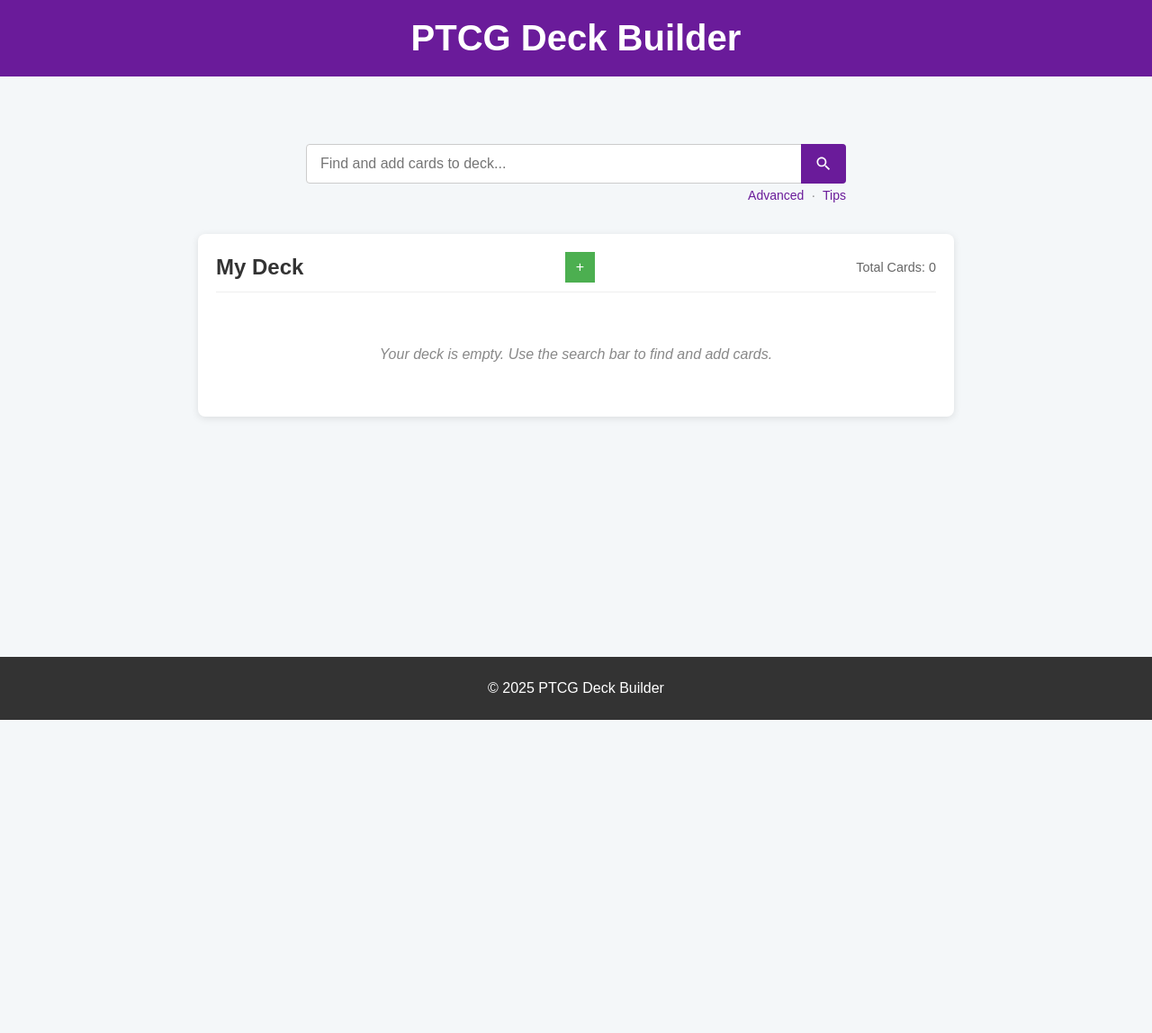
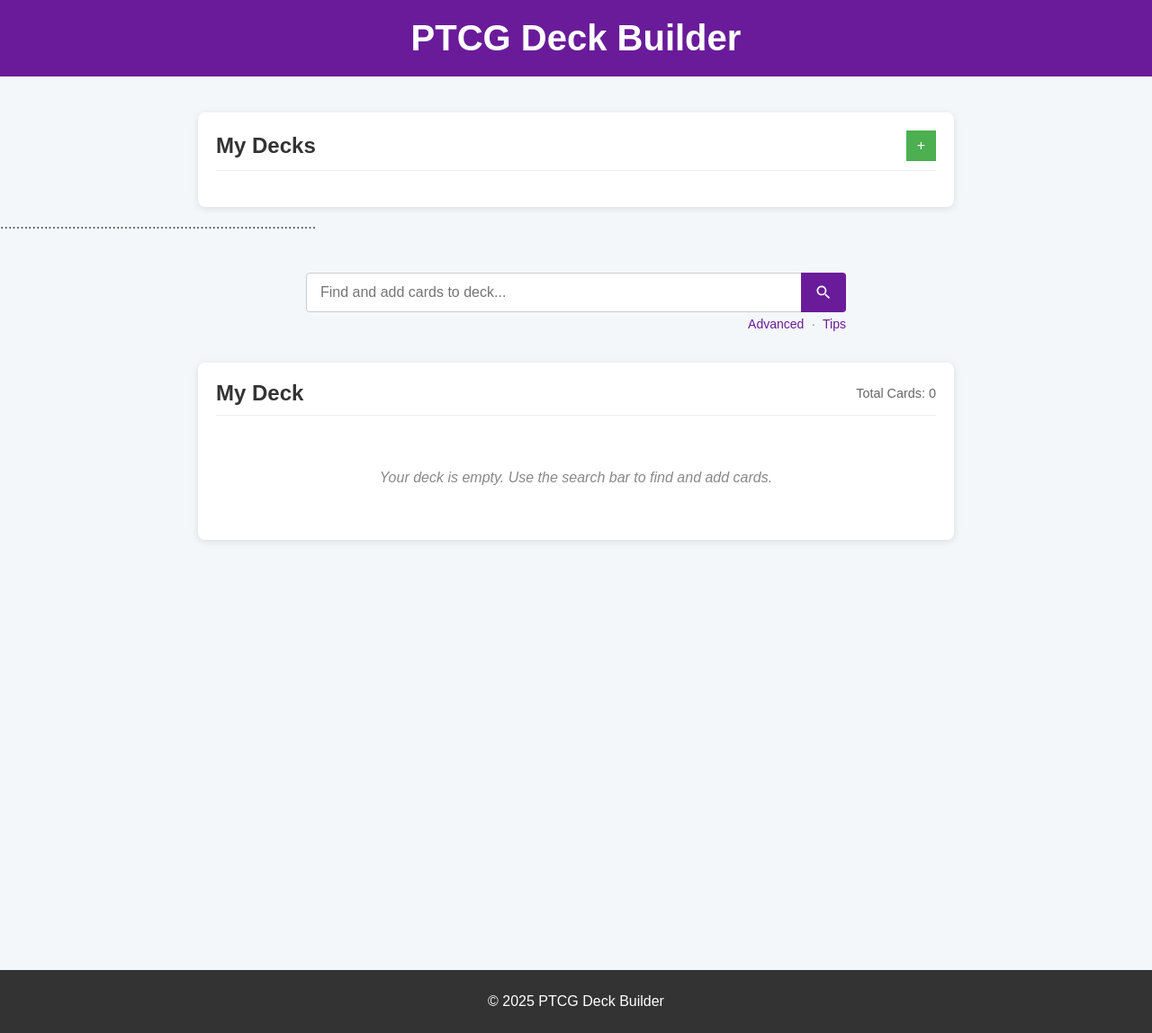
Before and after one commit to chiangamy210/ptcg_deck_builder, a React (Vite) app: page / in a window 1280 px wide. Shown: the whole page at 90% size. Before the commit the page ends 800 px from the top, so only its background shows below. Built offline with nearby package versions, Linux system fonts and the light colour scheme.

Commit message:
create decks component draft

```diff
--- a/src/App.jsx
+++ b/src/App.jsx
@@ -1,9 +1,43 @@
+import Decks from "./components/Decks";
 import DeckPage from "./components/DeckPage";
+import "./styles/App.css";
+import { useState } from "react";
+import axios from "axios";
 
 export default function App() {
+  const [deckName, setDeckName] = useState("");
+
+  const handleCreateDeck = async (deckName) => {
+    try {
+      const response = await axios.post("/api/createDeck", {
+        name: deckName || "New Deck",
+      });
+      const newDeck = response.data;
+      // setDeck([]);
+      setDeckName(newDeck.name);
+      localStorage.setItem("deckId", newDeck.id);
+      alert("Deck created successfully!");
+    } catch (error) {
+      console.error("Failed to create deck", error);
+    }
+  };
   return (
     <div>
+      <header className="app-header">
+        <h1>PTCG Deck Builder</h1>
+      </header>
+      <div className="column column-deck-table">
+        {" "}
+        <Decks onCreateDeck={handleCreateDeck} />
+      </div>
+
+      <div>
+        ...............................................................................
+      </div>
       <DeckPage />
+      <footer className="app-footer">
+        <p>&copy; 2025 PTCG Deck Builder</p>
+      </footer>
     </div>
   );
 }
--- a/src/components/DeckCreator.jsx
+++ b/src/components/DeckCreator.jsx
@@ -1,21 +1,26 @@
 import React, { useState } from "react";
 import "../styles/DeckCreator.css";
 
-const DeckCreator = ({ onCreateDeck }) => {
+const DeckCreator = ({ onSubmit }) => {
   const [deckName, setDeckName] = useState("");
 
-  const handleSubmit = (event) => {
-    event.preventDefault();
-    if (deckName.trim()) {
-      onCreateDeck(deckName);
-      setDeckName("");
-    }
-  };
+  // const handleSubmit = (event) => {
+  //   event.preventDefault();
+  //   if (deckName.trim()) {
+  //     onCreateDeck(deckName);
+  //     setDeckName("");
+  //   }
+  // };
 
   return (
     <div className="deck-creator">
       <h3>Create New Deck</h3>
-      <form onSubmit={handleSubmit}>
+      <form
+        onSubmit={(event) => {
+          event.preventDefault();
+          onSubmit(deckName);
+        }}
+      >
         <input
           type="text"
           placeholder="Enter deck name"
--- a/src/components/DeckPage.jsx
+++ b/src/components/DeckPage.jsx
@@ -11,7 +11,6 @@ let hoverTimer;
 
 function DeckPage() {
   const [deck, setDeck] = useState([]);
-  const [deckName, setDeckName] = useState("");
   const [searchResults, setSearchResults] = useState([]);
   const [hoveredCard, setHoveredCard] = useState(null);
   const [selectedCard, setSelectedCard] = useState(null);
@@ -50,20 +49,20 @@ function DeckPage() {
     }
   };
 
-  const handleCreateDeck = async (deckName) => {
-    try {
-      const response = await axios.post("/api/createDeck", {
-        name: deckName || "New DDDeck",
-      });
-      const newDeck = response.data;
-      setDeck([]);
-      setDeckName(newDeck.name);
-      localStorage.setItem("deckId", newDeck.id);
-      alert("Deck created successfully!");
-    } catch (error) {
-      console.error("Failed to create deck", error);
-    }
-  };
+  // const handleCreateDeck = async (deckName) => {
+  //   try {
+  //     const response = await axios.post("/api/createDeck", {
+  //       name: deckName || "New DDDeck",
+  //     });
+  //     const newDeck = response.data;
+  //     setDeck([]);
+  //     setDeckName(newDeck.name);
+  //     localStorage.setItem("deckId", newDeck.id);
+  //     alert("Deck created successfully!");
+  //   } catch (error) {
+  //     console.error("Failed to create deck", error);
+  //   }
+  // };
 
   const handleAddToDeck = async (card, quantity) => {
     try {
@@ -75,7 +74,6 @@ function DeckPage() {
       });
 
       if (response.status === 200) {
-        console.log("Deck updated:", response.data);
         setDeck(response.data.cards);
       } else {
         console.error("Failed to add card to deck");
@@ -110,18 +108,15 @@ function DeckPage() {
   };
   return (
     <div className="deckPage-container">
-      <header className="deckPage-header">
-        <h1>PTCG Deck Builder</h1>
-      </header>
       <main className="deckPage-main">
         <SearchBar onSearch={handleSearch} />
         <div className="deckPage-columns">
-          <div className="column column-deck-table">
+          <div className="column ">
             <DeckTable
               deck={deck}
               onCardClick={handleCardClick}
               clearSelectedCard={clearSelectedCard}
-              onCreateDeck={handleCreateDeck}
+              // onCreateDeck={handleCreateDeck}
             />
           </div>
           {selectedCard ? (
@@ -142,9 +137,6 @@ function DeckPage() {
           ) : null}
         </div>
       </main>
-      <footer className="deckPage-footer">
-        <p>&copy; 2025 PTCG Deck Builder</p>
-      </footer>
     </div>
   );
 }
--- a/src/components/DeckTable.jsx
+++ b/src/components/DeckTable.jsx
@@ -5,7 +5,7 @@ import DeckCreator from "./DeckCreator";
 import "../styles/DeckTable.css";
 
 const DeckTable = ({ deck, onCardLeave, onCardClick, onCreateDeck }) => {
-  const [isCreatorVisible, setIsCreatorVisible] = useState(false);
+  // const [isCreatorVisible, setIsCreatorVisible] = useState(false);
 
   // const handleCreateDeck = (deckName) => {
   //   console.log("Deck created:", deckName);
@@ -54,22 +54,22 @@ const DeckTable = ({ deck, onCardLeave, onCardClick, onCreateDeck }) => {
     <div className="deck-table">
       <div className="deck-header">
         <h2>My Deck</h2>
-        <button
+        {/* <button
           className="new-deck-button"
           onClick={() => setIsCreatorVisible(true)}
         >
           +
-        </button>
+        </button> */}
         <div className="deck-stats">Total Cards: {deck.length}</div>
       </div>
 
-      {isCreatorVisible && (
+      {/* {isCreatorVisible && (
         <DeckCreator
           onCreateDeck={(deckName) => {
             onCreateDeck(deckName);
           }}
         />
-      )}
+      )} */}
 
       {Object.keys(groupedCards).length === 0 ? (
         <div className="empty-deck-message">
--- /dev/null
+++ b/src/components/Decks.jsx
@@ -0,0 +1,41 @@
+import React, { useState } from "react";
+import DeckCreator from "./DeckCreator";
+import "../styles/DeckTable.css";
+
+const Decks = ({ deck, onCardLeave, onCardClick, onCreateDeck }) => {
+  const [isCreatorVisible, setIsCreatorVisible] = useState(false);
+  const handleSubmit = (deckName) => {
+    if (deckName) {
+      onCreateDeck(deckName);
+      setIsCreatorVisible(false);
+    }
+  };
+  return (
+    <div className="deck-table">
+      <div className="deck-header">
+        <h2>My Decks</h2>
+
+        <button
+          className="new-deck-button"
+          onClick={() => setIsCreatorVisible(true)}
+        >
+          +
+        </button>
+        {/* <div className="deck-stats">Total Cards: {deck.length}</div> */}
+      </div>
+
+      {isCreatorVisible && (
+        <DeckCreator
+          onSubmit={(deckName) => {
+            handleSubmit(deckName);
+          }}
+          onCreateDeck={(deckName) => {
+            onCreateDeck(deckName);
+          }}
+        />
+      )}
+    </div>
+  );
+};
+
+export default Decks;
--- a/src/styles/App.css
+++ b/src/styles/App.css
@@ -1 +1,92 @@
 /* CSS styles for App component */
+body {
+  font-family: "Arial", sans-serif;
+  margin: 0;
+  padding: 0;
+  background-color: #f4f7f9;
+  color: #333;
+}
+
+.app-container {
+  display: flex;
+  flex-direction: column;
+  min-height: 100vh;
+}
+
+.app-header {
+  background-color: #6a1b9a;
+  color: white;
+  text-align: center;
+  padding: 20px 0;
+  margin-bottom: 20px;
+}
+
+.app-header h1 {
+  margin: 0;
+  font-size: 2rem;
+}
+
+.app-main {
+  display: flex;
+  flex-direction: column; /* Change to row for side-by-side columns */
+  align-items: center; /* Align columns to the start */
+  padding: 20px;
+  flex: 1;
+  width: 100%; /* Ensure main takes full width */
+  max-width: 1200px; /* Optional: set a max width for the main content */
+  margin: 0 auto; /* Center the main content */
+}
+
+.app-columns {
+  display: flex;
+  flex-direction: row;
+  width: 90%;
+  max-width: 1200px;
+}
+
+.column {
+  flex: 1;
+  padding: 10px;
+  background-color: transparent;
+  border-radius: 0;
+  box-shadow: none;
+  overflow-y: auto; /* In case content overflows */
+  height: auto; /* Adjust height as needed */
+}
+
+.app-header {
+  margin-bottom: 30px; /* More space below header */
+}
+
+.app-header h1 {
+  font-size: 2.5rem; /* Slightly larger header font */
+}
+
+.app-footer {
+  margin-top: 30px; /* More space above footer */
+  padding: 15px 0; /* Adjust footer padding */
+}
+
+.app-footer {
+  background-color: #333;
+  color: white;
+  text-align: center;
+  padding: 10px 0;
+  margin-top: 20px;
+}
+.card-page-hover {
+  position: absolute;
+  z-index: 1000;
+  background: rgba(255, 255, 255, 0.9);
+  border: 1px solid #ccc;
+  padding: 5px;
+  border-radius: 8px;
+  box-shadow: 0 4px 6px rgba(0, 0, 0, 0.1);
+  pointer-events: none;
+}
+
+.hover-card-image {
+  width: 120px;
+  height: auto;
+  display: block;
+}
```
